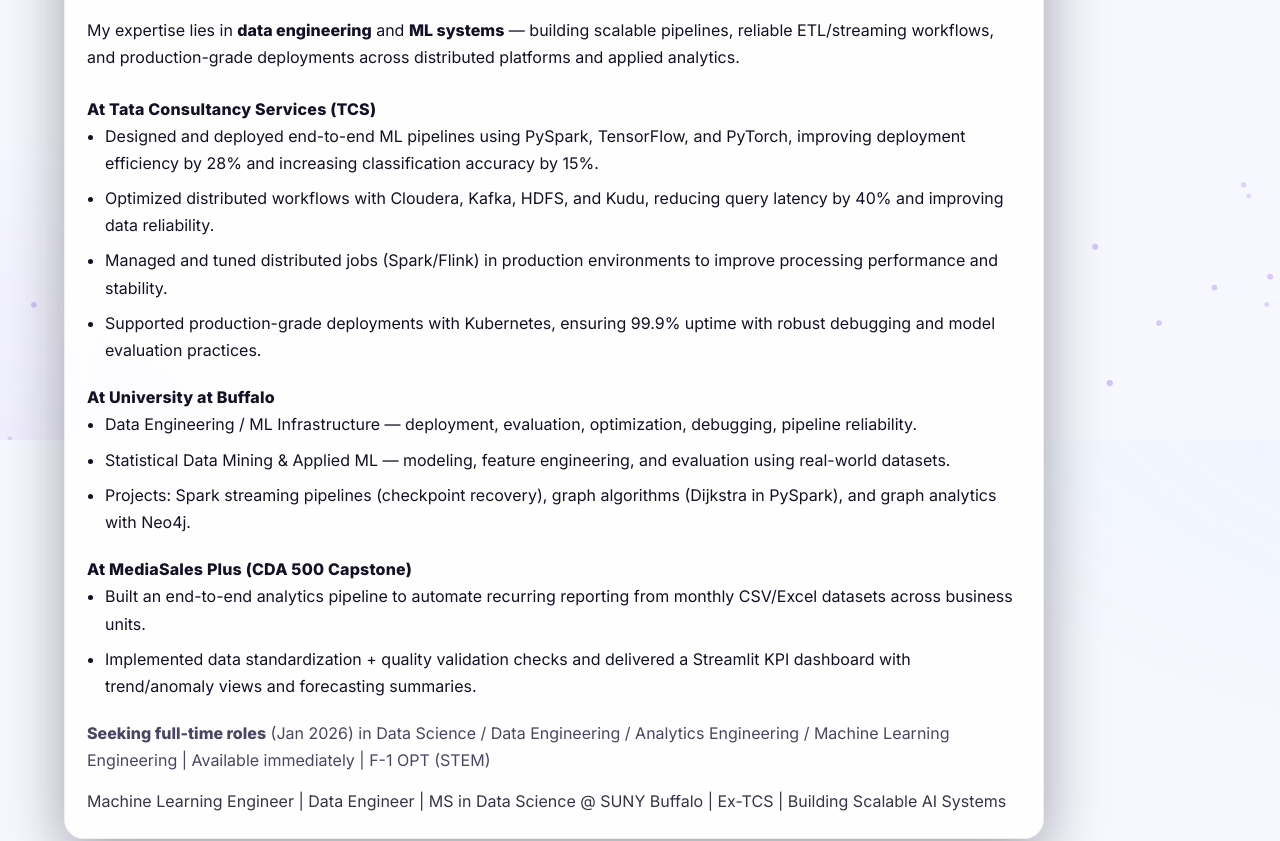
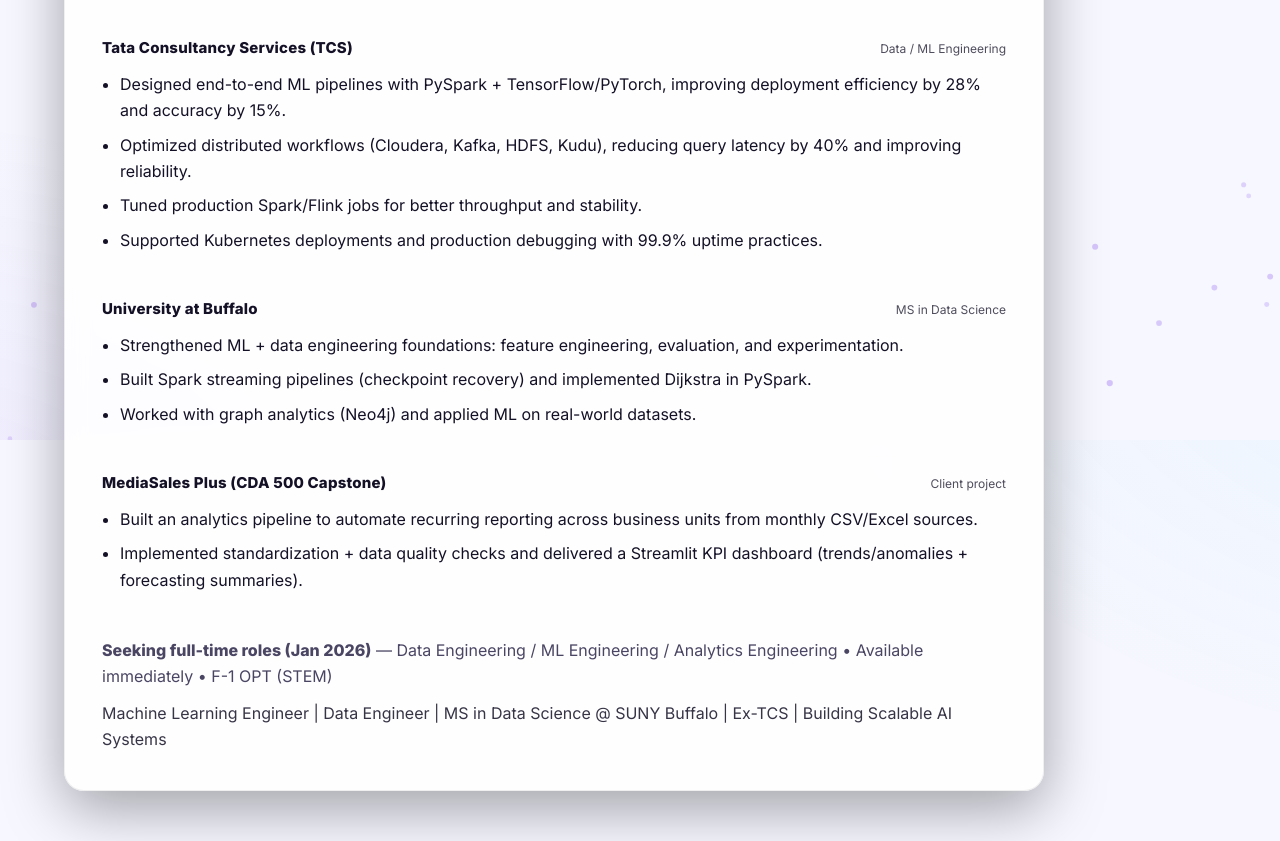
Before and after one commit to BharathraajNagarajan/Bharath-portfolio, a React (Vite) app: page /about in a window 1280 px wide. Shown: the part 360-1201 px from the top of the page. Built offline with nearby package versions, Linux system fonts and the light colour scheme.

Commit message:
Refactor About component styles and content

```diff
--- a/src/pages/About.jsx
+++ b/src/pages/About.jsx
@@ -1,22 +1,49 @@
 import Section from '../components/SectionWrapper.jsx'
 
-const styles = {
+const S = {
   card: {
     padding: 22,
     maxWidth: 980,
-    lineHeight: 1.7,
+    lineHeight: 1.65,
     display: 'flex',
     flexDirection: 'column',
     gap: 14,
   },
-  p: {
+  p: { margin: 0 },
+  summary: {
     margin: 0,
+    fontSize: 16,
+    lineHeight: 1.7,
   },
-  heading: {
-    margin: '10px 0 0',
-    fontSize: 16,
-    fontWeight: 700,
+  grid: {
+    display: 'grid',
+    gridTemplateColumns: '1fr',
+    gap: 14,
+    marginTop: 4,
+  },
+  block: {
+    padding: 14,
+    borderRadius: 14,
+    border: '1px solid rgba(255,255,255,0.10)',
+    background: 'rgba(255,255,255,0.03)',
+  },
+  titleRow: {
+    display: 'flex',
+    alignItems: 'baseline',
+    justifyContent: 'space-between',
+    gap: 10,
+    marginBottom: 10,
+  },
+  h: {
+    margin: 0,
+    fontSize: 15,
+    fontWeight: 800,
     letterSpacing: 0.2,
+  },
+  tag: {
+    fontSize: 12,
+    opacity: 0.75,
+    whiteSpace: 'nowrap',
   },
   ul: {
     margin: 0,
@@ -25,59 +52,73 @@ const styles = {
     flexDirection: 'column',
     gap: 8,
   },
-  mute: {
-    marginTop: 6,
+  footer: {
+    padding: 14,
+    borderRadius: 14,
+    border: '1px solid rgba(255,255,255,0.10)',
+    background: 'rgba(255,255,255,0.02)',
   },
+  small: { margin: 0, opacity: 0.85 },
 }
 
 export default function About() {
   return (
     <Section title="About" subtitle="A brief intro">
-      <div className="card" style={styles.card}>
-        <p style={styles.p}>
-          I am a <strong>Recent Master’s Graduate</strong> in <em>Data Science &amp; Applications</em> (GPA 3.9) at the <strong>University at Buffalo</strong> (Dec 2025) with 2.5+ years at <strong>Tata Consultancy Services (TCS)</strong> as a Data Analyst, Big Data Python Developer, and AI Developer, along with a client-facing capstone engagement with <strong>MediaSales Plus</strong>.
+      <div className="card" style={S.card}>
+        {/* Summary (keep this short) */}
+        <p style={S.summary}>
+          I’m a <strong>Recent MS Data Science graduate (GPA 3.9)</strong> from <strong>University at Buffalo</strong> with <strong>2.5+ years</strong> at <strong>TCS</strong>.
+          I build <strong>scalable data pipelines</strong> and <strong>production ML systems</strong> across distributed stacks (Spark, Kafka) and cloud-native deployments (Kubernetes).
         </p>
 
-        <p style={styles.p}>
-          My expertise lies in <strong>data engineering</strong> and <strong>ML systems</strong> — building scalable pipelines, reliable ETL/streaming workflows, and production-grade deployments across distributed platforms and applied analytics.
-        </p>
-
-        <div style={{ display: 'flex', flexDirection: 'column', gap: 10 }}>
-          <div>
-            <div style={styles.heading}>At Tata Consultancy Services (TCS)</div>
-            <ul style={styles.ul}>
-              <li>Designed and deployed end-to-end ML pipelines using PySpark, TensorFlow, and PyTorch, improving deployment efficiency by 28% and increasing classification accuracy by 15%.</li>
-              <li>Optimized distributed workflows with Cloudera, Kafka, HDFS, and Kudu, reducing query latency by 40% and improving data reliability.</li>
-              <li>Managed and tuned distributed jobs (Spark/Flink) in production environments to improve processing performance and stability.</li>
-              <li>Supported production-grade deployments with Kubernetes, ensuring 99.9% uptime with robust debugging and model evaluation practices.</li>
+        {/* Segmented blocks */}
+        <div style={S.grid}>
+          <div style={S.block}>
+            <div style={S.titleRow}>
+              <p style={S.h}>Tata Consultancy Services (TCS)</p>
+              <span style={S.tag}>Data / ML Engineering</span>
+            </div>
+            <ul style={S.ul}>
+              <li>Designed end-to-end ML pipelines with PySpark + TensorFlow/PyTorch, improving deployment efficiency by 28% and accuracy by 15%.</li>
+              <li>Optimized distributed workflows (Cloudera, Kafka, HDFS, Kudu), reducing query latency by 40% and improving reliability.</li>
+              <li>Tuned production Spark/Flink jobs for better throughput and stability.</li>
+              <li>Supported Kubernetes deployments and production debugging with 99.9% uptime practices.</li>
             </ul>
           </div>
 
-          <div>
-            <div style={styles.heading}>At University at Buffalo</div>
-            <ul style={styles.ul}>
-              <li>Data Engineering / ML Infrastructure — deployment, evaluation, optimization, debugging, pipeline reliability.</li>
-              <li>Statistical Data Mining &amp; Applied ML — modeling, feature engineering, and evaluation using real-world datasets.</li>
-              <li>Projects: Spark streaming pipelines (checkpoint recovery), graph algorithms (Dijkstra in PySpark), and graph analytics with Neo4j.</li>
+          <div style={S.block}>
+            <div style={S.titleRow}>
+              <p style={S.h}>University at Buffalo</p>
+              <span style={S.tag}>MS in Data Science</span>
+            </div>
+            <ul style={S.ul}>
+              <li>Strengthened ML + data engineering foundations: feature engineering, evaluation, and experimentation.</li>
+              <li>Built Spark streaming pipelines (checkpoint recovery) and implemented Dijkstra in PySpark.</li>
+              <li>Worked with graph analytics (Neo4j) and applied ML on real-world datasets.</li>
             </ul>
           </div>
 
-          <div>
-            <div style={styles.heading}>At MediaSales Plus (CDA 500 Capstone)</div>
-            <ul style={styles.ul}>
-              <li>Built an end-to-end analytics pipeline to automate recurring reporting from monthly CSV/Excel datasets across business units.</li>
-              <li>Implemented data standardization + quality validation checks and delivered a Streamlit KPI dashboard with trend/anomaly views and forecasting summaries.</li>
+          <div style={S.block}>
+            <div style={S.titleRow}>
+              <p style={S.h}>MediaSales Plus (CDA 500 Capstone)</p>
+              <span style={S.tag}>Client project</span>
+            </div>
+            <ul style={S.ul}>
+              <li>Built an analytics pipeline to automate recurring reporting across business units from monthly CSV/Excel sources.</li>
+              <li>Implemented standardization + data quality checks and delivered a Streamlit KPI dashboard (trends/anomalies + forecasting summaries).</li>
             </ul>
           </div>
         </div>
 
-        <p className="mute" style={{ ...styles.p, ...styles.mute }}>
-          <strong>Seeking full-time roles</strong> (Jan 2026) in Data Science / Data Engineering / Analytics Engineering / Machine Learning Engineering | Available immediately | F-1 OPT (STEM)
-        </p>
-
-        <p style={{ ...styles.p, opacity: 0.85 }}>
-          Machine Learning Engineer | Data Engineer | MS in Data Science @ SUNY Buffalo | Ex-TCS | Building Scalable AI Systems
-        </p>
+        {/* Footer */}
+        <div style={S.footer}>
+          <p className="mute" style={S.p}>
+            <strong>Seeking full-time roles (Jan 2026)</strong> — Data Engineering / ML Engineering / Analytics Engineering • Available immediately • F-1 OPT (STEM)
+          </p>
+          <p style={{ ...S.small, marginTop: 10 }}>
+            Machine Learning Engineer | Data Engineer | MS in Data Science @ SUNY Buffalo | Ex-TCS | Building Scalable AI Systems
+          </p>
+        </div>
       </div>
     </Section>
   )
```
